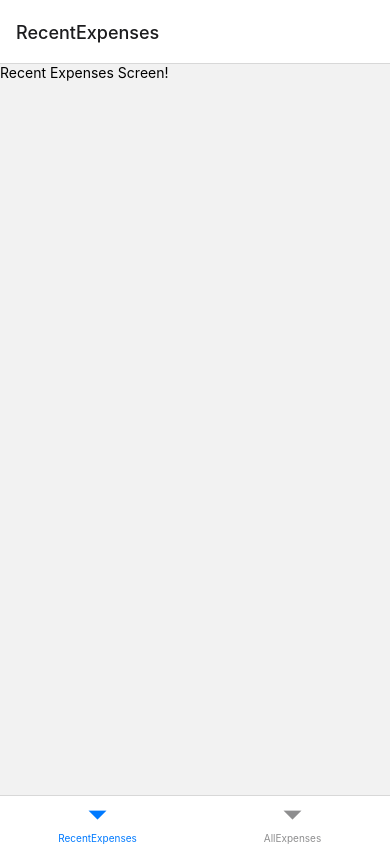
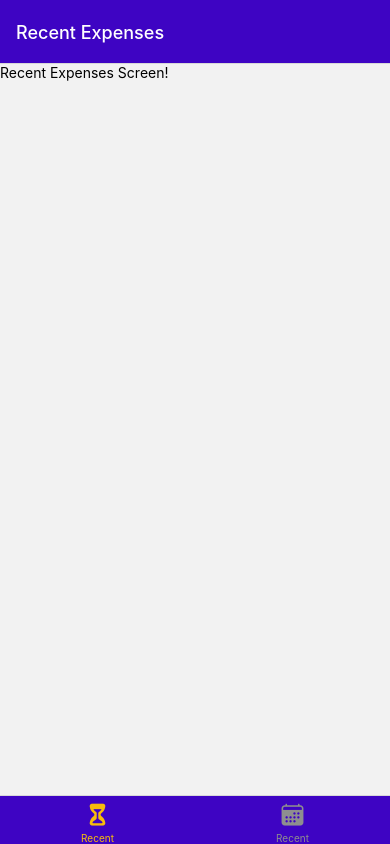
Before and after one commit to JoaoVitorLima242/expense_tracker, a React Native app: screen / in a window 390 px wide. Built offline with nearby package versions, Linux system fonts and the light colour scheme.

Commit message:
add some style

```diff
--- a/src/navigations/ExpensesOverview.tsx
+++ b/src/navigations/ExpensesOverview.tsx
@@ -1,4 +1,6 @@
 import { createBottomTabNavigator } from "@react-navigation/bottom-tabs"
+import { GlobalStyles } from "../assets/styles/GlobalStyles"
+import { Ionicons } from '@expo/vector-icons'
 
 // Screen
 import AllExpenses from "../screens/AllExpenses"
@@ -7,10 +9,41 @@ import RecentExpenses from "../screens/RecentExpenses"
 const { Navigator, Screen } = createBottomTabNavigator()
 
 const ExpensesOverview = () => {
+    const {
+        colors
+    } = GlobalStyles
+
     return (
-        <Navigator>
-            <Screen name="RecentExpenses" component={RecentExpenses}/>
-            <Screen name="AllExpenses" component={AllExpenses}/>
+        <Navigator
+            screenOptions={{
+                headerStyle: {
+                    backgroundColor: colors.primary500,
+                },
+                headerTintColor: 'white',
+                tabBarStyle: {
+                    backgroundColor: colors.primary500,
+                },
+                tabBarActiveTintColor: colors.accent500
+            }}
+        >
+            <Screen
+                name="RecentExpenses"
+                component={RecentExpenses}
+                options={{
+                    title: 'Recent Expenses',
+                    tabBarLabel: 'Recent',
+                    tabBarIcon: ({color, size}) => <Ionicons color={color} size={size} name='hourglass'/>
+                }}
+            />
+            <Screen
+                name="AllExpenses"
+                component={AllExpenses}
+                options={{
+                    title: 'Recent Expenses',
+                    tabBarLabel: 'Recent',
+                    tabBarIcon: ({color, size}) => <Ionicons color={color} size={size} name='calendar'/>
+                }}
+            />
         </Navigator>
     )
 }
```
